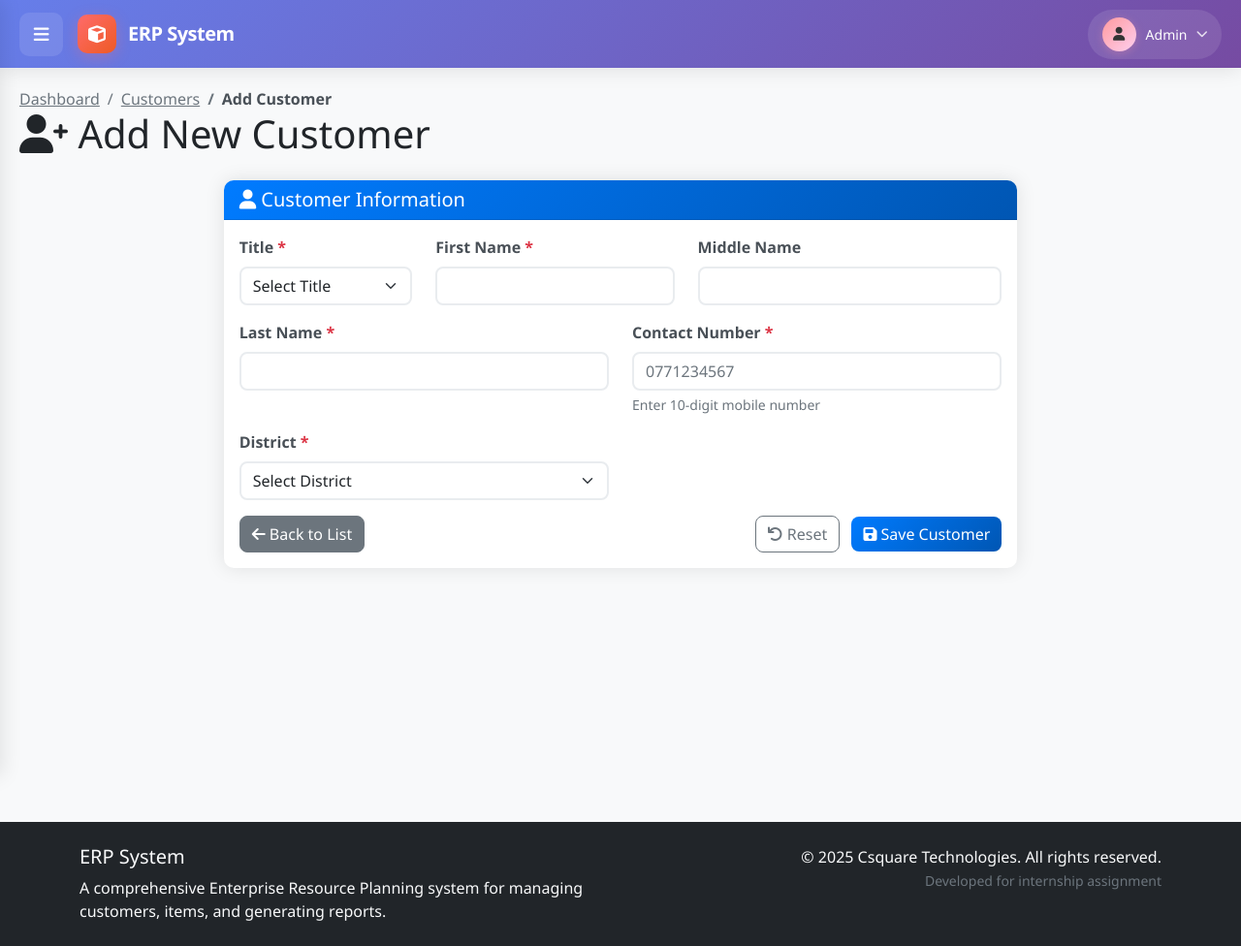
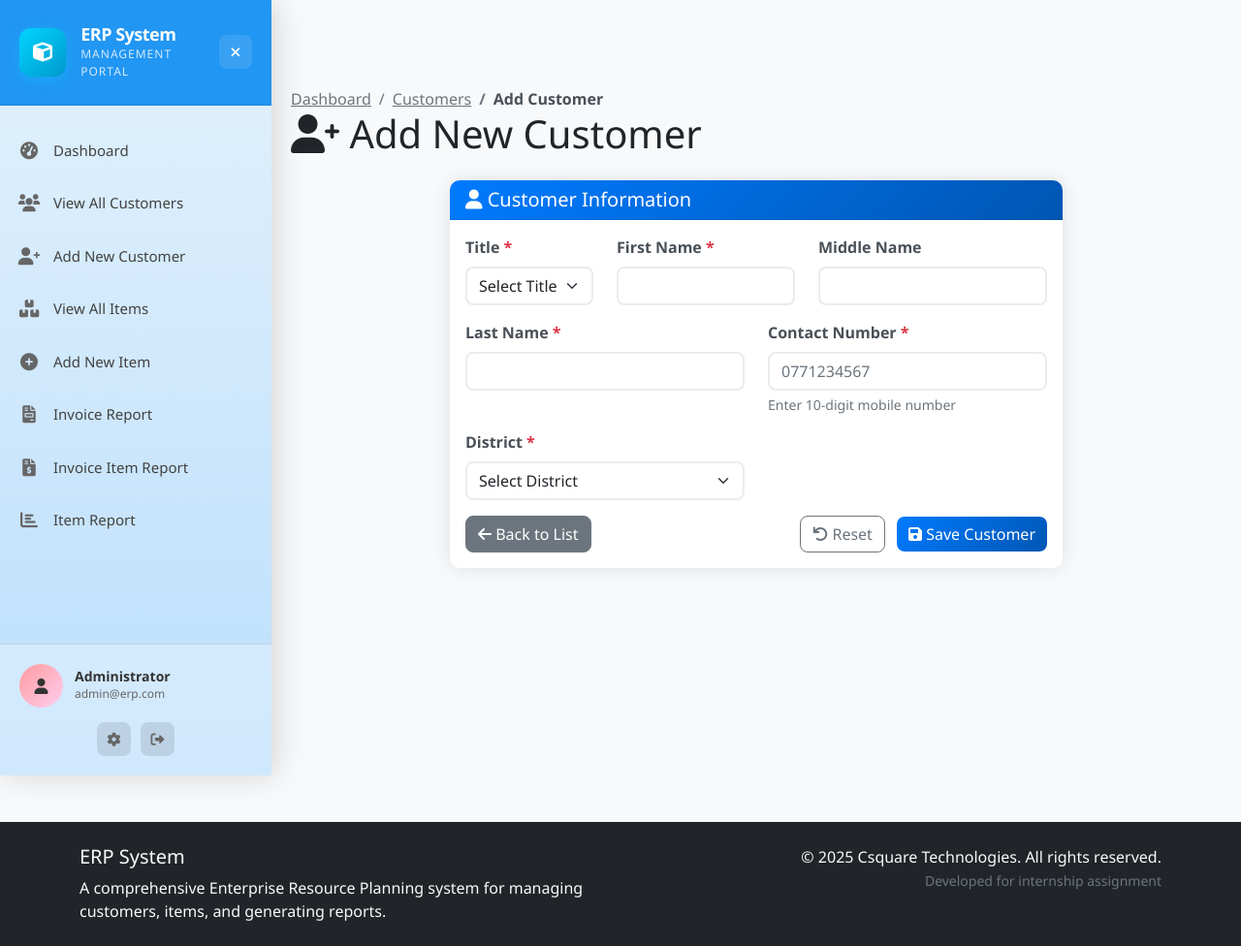
Before and after one commit to tashidu/Csquare-Technologies, a PHP site: page /customer/add.php in a window 1280 px wide. Shown: the whole page at 97% size. Run offline with PHP 8.4, Linux system fonts and the light colour scheme; data comes from the database, SQL or seed files in the repository; a stand-in replaces the project's code that opens the database connection.

Commit message:
beautiful navbar

```diff
--- a/assets/css/style.css
+++ b/assets/css/style.css
@@ -11,14 +11,14 @@ body {
 
 /* Layout Structure */
 .main-content {
-    margin-left: 0;
+    margin-left: 280px; /* Always open by default */
     padding-top: 70px;
     min-height: 100vh;
     transition: margin-left 0.3s ease;
 }
 
-.main-content.sidebar-open {
-    margin-left: 280px;
+.main-content.sidebar-closed {
+    margin-left: 0;
 }
 
 .content-wrapper {
@@ -294,15 +294,19 @@ body {
 .sidebar {
     position: fixed;
     top: 0;
-    left: -280px;
+    left: 0; /* Always visible by default */
     width: 280px;
     height: 100vh;
-    background: linear-gradient(180deg, #2c3e50 0%, #34495e 100%);
-    box-shadow: 2px 0 20px rgba(0, 0, 0, 0.1);
+    background: linear-gradient(180deg, #e3f2fd 0%, #bbdefb 100%);
+    box-shadow: 2px 0 10px rgba(0, 0, 0, 0.1);
     z-index: 1001;
     transition: left 0.3s cubic-bezier(0.25, 0.46, 0.45, 0.94);
     overflow-y: auto;
     overflow-x: hidden;
+}
+
+.sidebar.closed {
+    left: -280px;
 }
 
 /* Custom Scrollbar for Sidebar */
@@ -360,7 +364,8 @@ body {
 
 .sidebar-header {
     padding: 25px 20px;
-    border-bottom: 1px solid rgba(255, 255, 255, 0.1);
+    border-bottom: 1px solid rgba(0, 0, 0, 0.1);
+    background: #2196f3;
     display: flex;
     align-items: center;
     justify-content: space-between;
@@ -375,14 +380,14 @@ body {
 .sidebar-brand .brand-icon {
     width: 50px;
     height: 50px;
-    background: linear-gradient(135deg, #ff6b6b, #ee5a24);
+    background: linear-gradient(135deg, #00d4ff, #0099cc);
     border-radius: 12px;
     display: flex;
     align-items: center;
     justify-content: center;
     font-size: 20px;
     color: white;
-    box-shadow: 0 4px 15px rgba(255, 107, 107, 0.3);
+    box-shadow: 0 4px 15px rgba(0, 212, 255, 0.3);
 }
 
 .sidebar-brand .brand-info h4 {
@@ -394,7 +399,7 @@ body {
 }
 
 .sidebar-brand .brand-info p {
-    color: rgba(255, 255, 255, 0.7);
+    color: rgba(255, 255, 255, 0.8);
     margin: 0;
     font-size: 12px;
     text-transform: uppercase;
@@ -433,63 +438,59 @@ body {
 }
 
 .nav-item {
-    margin-bottom: 5px;
+    margin-bottom: 2px;
 }
 
 .nav-link {
     display: flex;
     align-items: center;
     padding: 15px 20px;
-    color: rgba(255, 255, 255, 0.8);
+    color: #424242;
     text-decoration: none;
     transition: all 0.3s ease;
     position: relative;
     border-radius: 0;
+    border: none;
+    background: transparent;
+    width: 100%;
+    text-align: left;
 }
 
 .nav-link:hover {
-    color: white;
-    background: rgba(255, 255, 255, 0.1);
-    transform: translateX(5px);
+    color: #1976d2;
+    background: rgba(25, 118, 210, 0.1);
+    transform: none;
 }
 
 .nav-link.active {
-    color: white;
-    background: linear-gradient(135deg, #667eea, #764ba2);
-    box-shadow: 0 4px 15px rgba(102, 126, 234, 0.3);
+    color: #1976d2;
+    background: rgba(25, 118, 210, 0.15);
+    border-left: 4px solid #1976d2;
 }
 
 .nav-link.active::before {
-    content: '';
-    position: absolute;
-    left: 0;
-    top: 0;
-    bottom: 0;
-    width: 4px;
-    background: #ff6b6b;
+    display: none;
 }
 
 .nav-icon {
-    width: 45px;
-    height: 45px;
-    background: rgba(255, 255, 255, 0.1);
-    border-radius: 10px;
+    width: 20px;
+    height: 20px;
     display: flex;
     align-items: center;
     justify-content: center;
     margin-right: 15px;
     font-size: 18px;
+    color: #666;
     transition: all 0.3s ease;
 }
 
 .nav-link:hover .nav-icon {
-    background: rgba(255, 255, 255, 0.2);
-    transform: scale(1.1);
+    color: #1976d2;
+    transform: none;
 }
 
 .nav-link.active .nav-icon {
-    background: rgba(255, 255, 255, 0.2);
-    color: #ff6b6b;
+    color: #1976d2;
 }
 
 .nav-text {
@@ -556,8 +508,8 @@ body {
     left: 0;
     right: 0;
     padding: 20px;
-    border-top: 1px solid rgba(255, 255, 255, 0.1);
-    background: rgba(0, 0, 0, 0.2);
+    border-top: 1px solid rgba(0, 0, 0, 0.1);
+    background: rgba(255, 255, 255, 0.3);
 }
 
 .user-info {
@@ -580,14 +532,14 @@ body {
 }
 
 .user-details h5 {
-    color: white;
+    color: #333;
     margin: 0;
     font-size: 14px;
     font-weight: 600;
 }
 
 .user-details p {
-    color: rgba(255, 255, 255, 0.6);
+    color: #666;
     margin: 0;
     font-size: 12px;
 }
@@ -601,20 +553,20 @@ body {
 .footer-link {
     width: 35px;
     height: 35px;
-    background: rgba(255, 255, 255, 0.1);
+    background: rgba(0, 0, 0, 0.1);
     border-radius: 8px;
     display: flex;
     align-items: center;
     justify-content: center;
-    color: rgba(255, 255, 255, 0.8);
+    color: #666;
     text-decoration: none;
     transition: all 0.3s ease;
     font-size: 14px;
 }
 
 .footer-link:hover {
-    background: rgba(255, 255, 255, 0.2);
-    color: white;
+    background: rgba(25, 118, 210, 0.2);
+    color: #1976d2;
     transform: scale(1.1);
 }
 
--- a/assets/js/navbar.js
+++ b/assets/js/navbar.js
@@ -7,8 +7,12 @@ document.addEventListener('DOMContentLoaded', function() {
     // Initialize sidebar functionality
     initializeSidebar();
     setActiveNavigation();
-    handleSubmenuToggle();
     addResponsiveHandling();
+
+    // Open sidebar by default on desktop
+    if (window.innerWidth > 768) {
+        openSidebar();
+    }
 });
 
 /**
@@ -103,75 +107,19 @@ function closeSidebar() {
     document.body.style.overflow = '';
 }
 
-/**
- * Handle submenu toggle
- */
-function handleSubmenuToggle() {
-    const submenuToggles = document.querySelectorAll('.submenu-toggle');
-
-    submenuToggles.forEach(toggle => {
-        toggle.addEventListener('click', function(e) {
-            e.preventDefault();
-
-            const navItem = this.closest('.nav-item');
-            const submenu = navItem.querySelector('.submenu');
-            const arrow = this.querySelector('.nav-arrow');
-
-            // Close other submenus
-            submenuToggles.forEach(otherToggle => {
-                if (otherToggle !== this) {
-                    const otherNavItem = otherToggle.closest('.nav-item');
-                    const otherSubmenu = otherNavItem.querySelector('.submenu');
-                    const otherArrow = otherToggle.querySelector('.nav-arrow');
-
-                    otherSubmenu.classList.remove('active');
-                    otherToggle.classList.remove('active');
-                    if (otherArrow) {
-                        otherArrow.style.transform = 'rotate(0deg)';
-                    }
-                }
-            });
-
-            // Toggle current submenu
-            submenu.classList.toggle('active');
-            this.classList.toggle('active');
-
-            if (arrow) {
-                arrow.style.transform = submenu.classList.contains('active')
-                    ? 'rotate(90deg)'
-                    : 'rotate(0deg)';
-            }
-        });
-    });
-}
+// Submenu functionality removed for simple flat navigation
 
 /**
  * Set active navigation based on current page
  */
 function setActiveNavigation() {
     const currentPath = window.location.pathname;
-    const navLinks = document.querySelectorAll('.nav-link, .submenu-link');
+    const navLinks = document.querySelectorAll('.nav-link');
 
     navLinks.forEach(link => {
         const href = link.getAttribute('href');
         if (href && isCurrentPage(currentPath, href)) {
             link.classList.add('active');
-
-            // If it's a submenu link, also activate parent and show submenu
-            if (link.classList.contains('submenu-link')) {
-                const navItem = link.closest('.nav-item');
-                const parentToggle = navItem.querySelector('.submenu-toggle');
-                const submenu = navItem.querySelector('.submenu');
-                const arrow = parentToggle.querySelector('.nav-arrow');
-
-                if (parentToggle) {
-                    parentToggle.classList.add('active');
-                    submenu.classList.add('active');
-                    if (arrow) {
-                        arrow.style.transform = 'rotate(90deg)';
-                    }
-                }
-            }
         }
     });
 }
--- a/includes/header.php
+++ b/includes/header.php
@@ -41,29 +41,10 @@
     <!-- Beautiful Side Navbar -->
     <div class="sidebar-overlay" id="sidebarOverlay"></div>
 
-    <!-- Top Header Bar -->
-    <div class="top-header">
-        <div class="header-left">
-            <button class="sidebar-toggle" id="sidebarToggle">
+    <!-- Hidden toggle button for mobile -->
+    <button class="sidebar-toggle mobile-only" id="sidebarToggle" style="display: none;">
         <i class="fas fa-bars"></i>
     </button>
-            <div class="header-brand">
-                <i class="fas fa-cube brand-icon"></i>
-                <span class="brand-text">ERP System</span>
-            </div>
-        </div>
-        <div class="header-right">
-            <div class="header-user">
-                <div class="user-avatar">
-                    <i class="fas fa-user"></i>
-                </div>
-                <span class="user-name">Admin</span>
-                <div class="user-dropdown">
-                    <i class="fas fa-chevron-down"></i>
-                </div>
-            </div>
-        </div>
-    </div>
 
     <!-- Side Navigation -->
     <nav class="sidebar" id="sidebar">
@@ -93,88 +74,67 @@
                     </a>
                 </li>
 
-                <li class="nav-item has-submenu">
-                    <a href="#" class="nav-link submenu-toggle">
+                <li class="nav-item">
+                    <a href="<?php echo getBaseUrl(); ?>customer/" class="nav-link">
                         <div class="nav-icon">
                             <i class="fas fa-users"></i>
                         </div>
-                        <span class="nav-text">Customers</span>
-                        <div class="nav-arrow">
-                            <i class="fas fa-chevron-right"></i>
-                        </div>
-                    </a>
-                    <ul class="submenu">
-                        <li>
-                            <a href="<?php echo getBaseUrl(); ?>customer/" class="submenu-link">
-                                <i class="fas fa-list"></i>
-                                <span>View All Customers</span>
+                        <span class="nav-text">View All Customers</span>
                     </a>
                 </li>
-                        <li>
-                            <a href="<?php echo getBaseUrl(); ?>customer/add.php" class="submenu-link">
-                                <i class="fas fa-plus"></i>
-                                <span>Add New Customer</span>
+
+                <li class="nav-item">
+                    <a href="<?php echo getBaseUrl(); ?>customer/add.php" class="nav-link">
+                        <div class="nav-icon">
+                            <i class="fas fa-user-plus"></i>
+                        </div>
+                        <span class="nav-text">Add New Customer</span>
                     </a>
                 </li>
-                    </ul>
-                </li>
 
-                <li class="nav-item has-submenu">
-                    <a href="#" class="nav-link submenu-toggle">
+                <li class="nav-item">
+                    <a href="<?php echo getBaseUrl(); ?>item/" class="nav-link">
                         <div class="nav-icon">
                             <i class="fas fa-boxes"></i>
                         </div>
-                        <span class="nav-text">Items</span>
-                        <div class="nav-arrow">
-                            <i class="fas fa-chevron-right"></i>
-                        </div>
-                    </a>
-                    <ul class="submenu">
-                        <li>
-                            <a href="<?php echo getBaseUrl(); ?>item/" class="submenu-link">
-                                <i class="fas fa-list"></i>
-                                <span>View All Items</span>
+                        <span class="nav-text">View All Items</span>
                     </a>
                 </li>
-                        <li>
-                            <a href="<?php echo getBaseUrl(); ?>item/add.php" class="submenu-link">
-                                <i class="fas fa-plus"></i>
-                                <span>Add New Item</span>
+
+                <li class="nav-item">
+                    <a href="<?php echo getBaseUrl(); ?>item/add.php" class="nav-link">
+                        <div class="nav-icon">
+                            <i class="fas fa-plus-circle"></i>
+                        </div>
+                        <span class="nav-text">Add New Item</span>
                     </a>
                 </li>
-                    </ul>
+
+                <li class="nav-item">
+                    <a href="<?php echo getBaseUrl(); ?>reports/invoice_report.php" class="nav-link">
+                        <div class="nav-icon">
+                            <i class="fas fa-file-invoice"></i>
+                        </div>
+                        <span class="nav-text">Invoice Report</span>
+                    </a>
                 </li>
 
-                <li class="nav-item has-submenu">
-                    <a href="#" class="nav-link submenu-toggle">
+                <li class="nav-item">
+                    <a href="<?php echo getBaseUrl(); ?>reports/invoice_item_report.php" class="nav-link">
                         <div class="nav-icon">
-                            <i class="fas fa-chart-line"></i>
+                            <i class="fas fa-file-invoice-dollar"></i>
                         </div>
-                        <span class="nav-text">Reports</span>
-                        <div class="nav-arrow">
-                            <i class="fas fa-chevron-right"></i>
-                        </div>
-                    </a>
-                    <ul class="submenu">
-                        <li>
-                            <a href="<?php echo getBaseUrl(); ?>reports/invoice_report.php" class="submenu-link">
-                                <i class="fas fa-file-invoice"></i>
-                                <span>Invoice Report</span>
+                        <span class="nav-text">Invoice Item Report</span>
                     </a>
                 </li>
-                        <li>
-                            <a href="<?php echo getBaseUrl(); ?>reports/invoice_item_report.php" class="submenu-link">
-                                <i class="fas fa-file-invoice-dollar"></i>
-                                <span>Invoice Item Report</span>
+
+                <li class="nav-item">
+                    <a href="<?php echo getBaseUrl(); ?>reports/item_report.php" class="nav-link">
+                        <div class="nav-icon">
+                            <i class="fas fa-chart-bar"></i>
+                        </div>
+                        <span class="nav-text">Item Report</span>
                     </a>
-                        </li>
-                        <li>
-                            <a href="<?php echo getBaseUrl(); ?>reports/item_report.php" class="submenu-link">
-                                <i class="fas fa-chart-bar"></i>
-                                <span>Item Report</span>
-                            </a>
-                        </li>
-                    </ul>
                 </li>
             </ul>
 
```
Also changed, not shown: other parts of assets/css/style.css (+1 -50 lines). Lines whose indentation alone changed are shown as unchanged.
